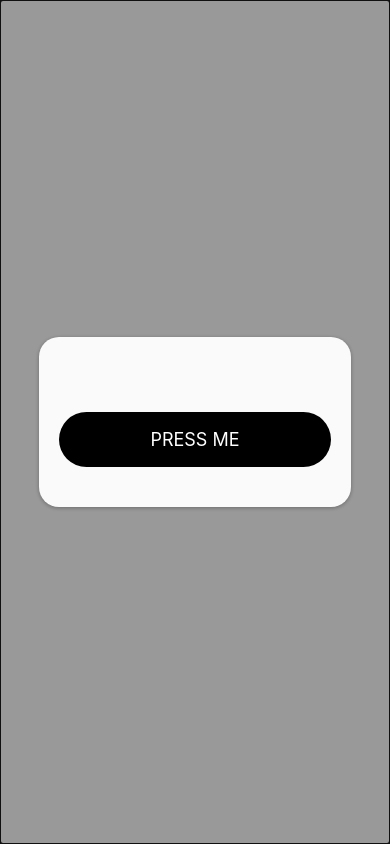
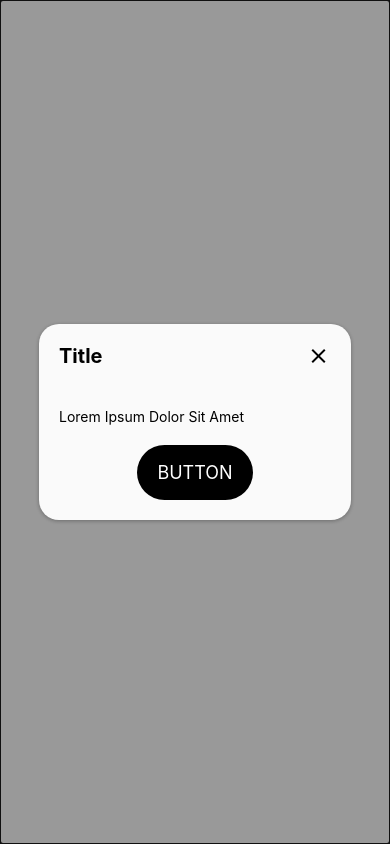
Before and after one commit to ericgmoon/r2r-frontend-kma, a React Native app: screen / in a window 390 px wide. Built offline with nearby package versions, Linux system fonts and the light colour scheme.

Commit message:
Revert expo-font to ~8.1.0

```diff
--- a/App.js
+++ b/App.js
@@ -1,5 +1,6 @@
 import React from "react";
-import { StyleSheet, View } from "react-native";
+import { StyleSheet, Text, View } from "react-native";
+import EButton from "react-native-elements";
 import Overlay from "./src/packages/common/overlay";
 import Button from "./src/packages/common/button";
 
@@ -15,8 +16,8 @@ const styles = StyleSheet.create({
 export default function App() {
   return (
     <View style={styles.container}>
-      <Overlay>
-        <Button>Press Me</Button>
+      <Overlay title="Title" button="Button" isCloseIconVisible>
+        <Text>Lorem Ipsum Dolor Sit Amet</Text>
       </Overlay>
     </View>
   );
--- a/package.json
+++ b/package.json
@@ -18,7 +18,7 @@
     "eslint-plugin-jest": "^24.1.3",
     "eslint-plugin-prettier": "^3.3.1",
     "expo": "^37.0.12",
-    "expo-font": "^9.0.0",
+    "expo-font": "~8.1.0",
     "expo-status-bar": "~1.0.3",
     "jest": "^26.6.3",
     "prettier": "^2.2.1",
--- a/src/packages/common/overlay/index.js
+++ b/src/packages/common/overlay/index.js
@@ -24,7 +24,12 @@ export default function Overlay(props) {
           </View>
           <View style={styles.iconContainer}>
             {isCloseIconVisible ? (
-              <Icon name="clear" color="black" onPress={onClosePress} />
+              <Icon
+                name="clear"
+                color="black"
+                onPress={onClosePress}
+                type="material"
+              />
             ) : null}
           </View>
         </View>
```
Also changed, not shown: 1 other file (tests, documents, lock files or other folders).
